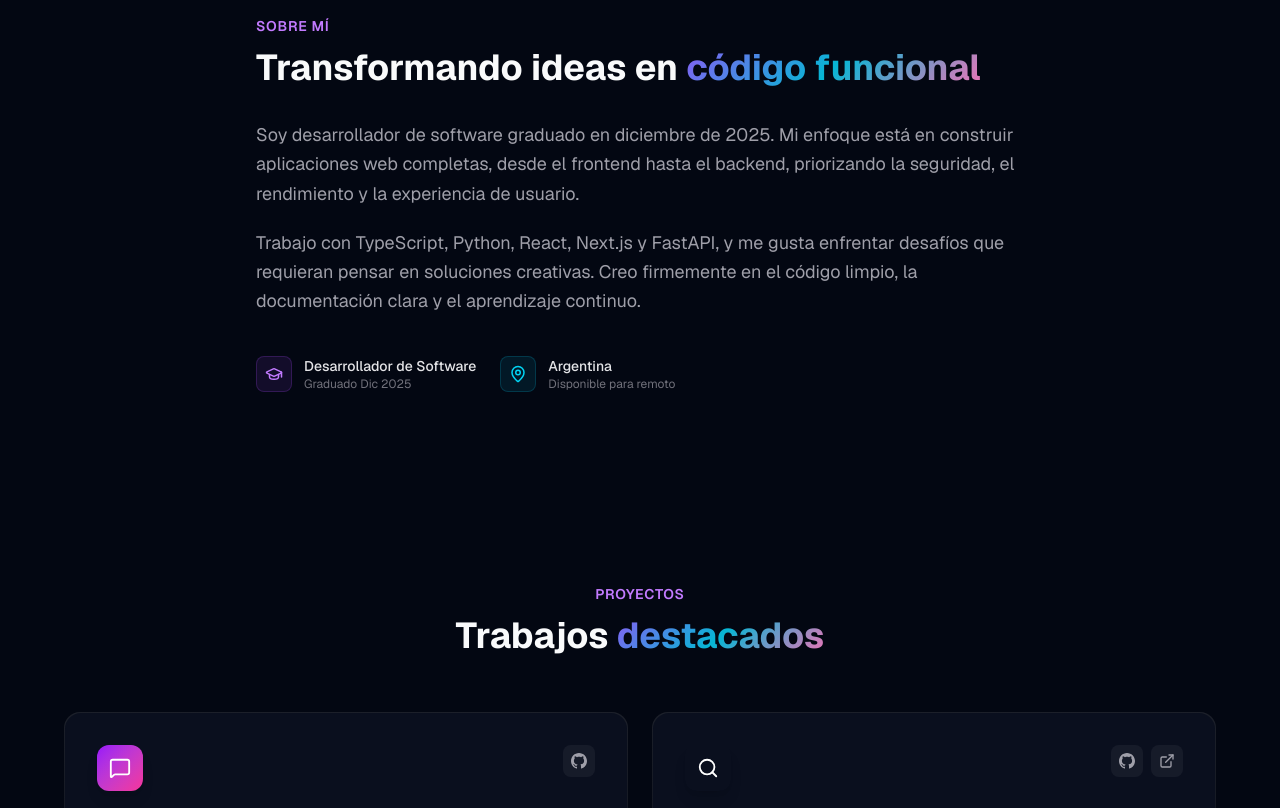
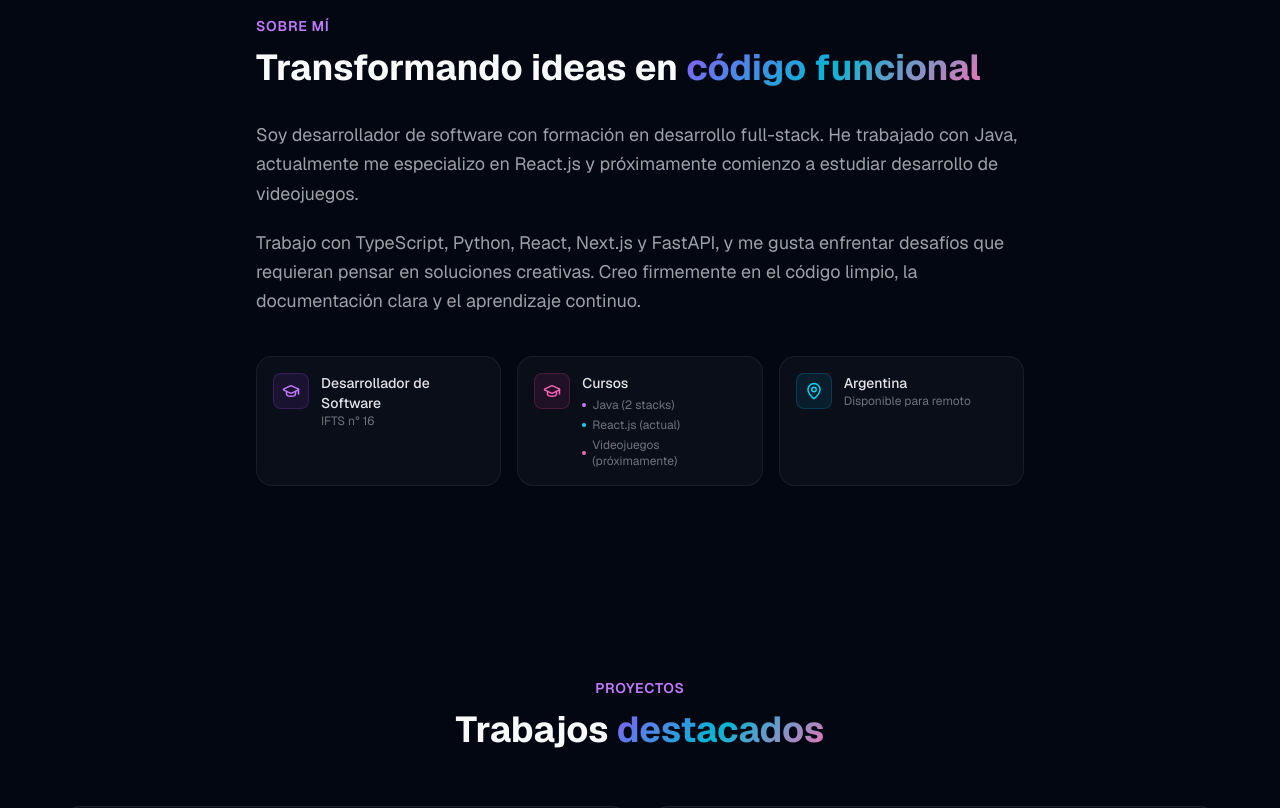
Before and after one commit to Vazquez-Alejandro/Portfolio, a Next.js app: page / in a window 1280 px wide. Shown: the part 880-1688 px from the top of the page. Built offline with nearby package versions, Linux system fonts and the light colour scheme.

Commit message:
Actualizar About: agregar IFTS n°16 y sección de cursos

```diff
--- a/src/components/About.tsx
+++ b/src/components/About.tsx
@@ -1,7 +1,7 @@
 "use client";
 
 import { motion } from "framer-motion";
-import { GraduationCap, Calendar, MapPin } from "lucide-react";
+import { GraduationCap, MapPin } from "lucide-react";
 
 export default function About() {
   return (
@@ -23,10 +23,10 @@ export default function About() {
 
         <div className="space-y-5 text-zinc-400 text-base sm:text-lg leading-relaxed">
           <p>
-            Soy desarrollador de software graduado en diciembre de 2025.
-            Mi enfoque está en construir aplicaciones web completas, desde
-            el frontend hasta el backend, priorizando la seguridad, el
-            rendimiento y la experiencia de usuario.
+            Soy desarrollador de software con formación en desarrollo
+            full-stack. He trabajado con Java, actualmente me especializo
+            en React.js y próximamente comienzo a estudiar desarrollo
+            de videojuegos.
           </p>
           <p>
             Trabajo con TypeScript, Python, React, Next.js y FastAPI,
@@ -36,8 +36,8 @@ export default function About() {
           </p>
         </div>
 
-        <div className="flex flex-col sm:flex-row gap-6 mt-10">
-          <div className="flex items-start gap-3">
+        <div className="grid grid-cols-1 sm:grid-cols-3 gap-4 mt-10">
+          <div className="flex items-start gap-3 p-4 rounded-2xl bg-white/[0.03] border border-white/[0.06]">
             <div className="p-2 rounded-lg bg-purple-500/10 border border-purple-500/20 shrink-0">
               <GraduationCap size={18} className="text-purple-400" />
             </div>
@@ -45,10 +45,32 @@ export default function About() {
               <p className="text-sm font-medium text-zinc-200">
                 Desarrollador de Software
               </p>
-              <p className="text-xs text-zinc-500">Graduado Dic 2025</p>
+              <p className="text-xs text-zinc-500">IFTS n° 16</p>
             </div>
           </div>
-          <div className="flex items-start gap-3">
+          <div className="flex items-start gap-3 p-4 rounded-2xl bg-white/[0.03] border border-white/[0.06]">
+            <div className="p-2 rounded-lg bg-pink-500/10 border border-pink-500/20 shrink-0">
+              <GraduationCap size={18} className="text-pink-400" />
+            </div>
+            <div>
+              <p className="text-sm font-medium text-zinc-200">Cursos</p>
+              <ul className="text-xs text-zinc-500 mt-1 space-y-1">
+                <li className="flex items-center gap-1.5">
+                  <span className="w-1 h-1 rounded-full bg-purple-400 shrink-0" />
+                  Java (2 stacks)
+                </li>
+                <li className="flex items-center gap-1.5">
+                  <span className="w-1 h-1 rounded-full bg-cyan-400 shrink-0" />
+                  React.js (actual)
+                </li>
+                <li className="flex items-center gap-1.5">
+                  <span className="w-1 h-1 rounded-full bg-pink-400 shrink-0" />
+                  Videojuegos (próximamente)
+                </li>
+              </ul>
+            </div>
+          </div>
+          <div className="flex items-start gap-3 p-4 rounded-2xl bg-white/[0.03] border border-white/[0.06]">
             <div className="p-2 rounded-lg bg-cyan-500/10 border border-cyan-500/20 shrink-0">
               <MapPin size={18} className="text-cyan-400" />
             </div>
```
